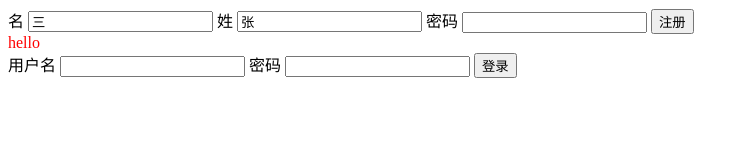
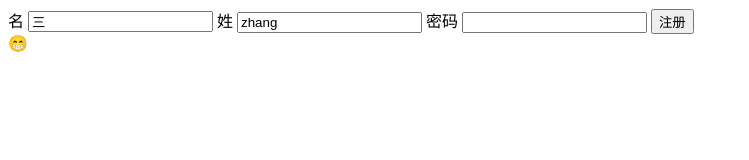
Before and after one commit to Airtoit/front-toys, a plain HTML site: page js/jquery-basics/src/index.html in a window 1280 px wide. Shown: the whole page, without its empty margins (0-749 px from the left). Drawn offline with Linux system fonts and the light colour scheme.

Commit message:
finish jquery-basics

```diff
--- a/js/jquery-basics/src/index.html
+++ b/js/jquery-basics/src/index.html
@@ -6,7 +6,7 @@
   <meta name="viewport"
     content="width=device-width, initial-scale=1.0, minimum-scale=1.0, maximum-scale=1.0, user-scalable=no">
   <meta http-equiv="X-UA-Compatible" content="ie=edge">
-  <title>jQuery 基础操作</title>
+  <title>jQuery 基本操作</title>
 </head>
 
 <body>
--- a/js/jquery-basics/src/main.js
+++ b/js/jquery-basics/src/main.js
@@ -33,9 +33,24 @@ $(document).ready(() => {
 /**
  * 3. jQuery 如何创建元素
  */
+// 通过 html string 创建元素
 let btn = $('<button type="submit">注册</button>') // 创建了一个 button 元素，此时处于JS引擎线程中，还未添加到页面中
 $('#register').append(btn) // 通知浏览器创建 btn 到页面中
 $('#login').append('<button type="submit">登录</button>') // 直接通知浏览器创建对应元素
+// 通过属性对象创建元素
+$("<a/>", {
+  html: "This is a <strong>new</strong> link",
+  "class": "new",
+  href: "foo.html"
+}).appendTo($('body'))
+// 复制元素
+$('a').clone().appendTo('body')
+// 删除元素
+$('a:eq(0)').remove()
+// 删除元素，保留元素相关数据和事件
+$('a:eq(0)').detach()
+// 清空元素内容
+$('#login').empty()
 
 /**
  * 4. jQuery 如何移动元素
@@ -49,9 +64,19 @@ $(document).ready(() => {
  */
 $('#test').attr('style', 'color: red') // 设置某个属性的值
 $('#test').attr('style') // 取出某个属性的值
-  $('#test').html() // 取出或设置html内容
-  $('#test').text() // 取出或设置text内容
+
+$('#test').html('<br/>') // 设置 html 内容
+$('#test').html() // 取出 html 内容
+
+$('#test').text('😁') // 设置 text 内容
+$('#test').text() // 取出 text 内容
+
+$('#register>input:eq(1)').val('zhang') // 设置某个表单元素的值
 $('#test').val() // 取出某个表单元素的值
-  $('#test').width() // 取出或设置某个元素的宽度
-  $('#test').height() // 取出或设置某个元素的高度
-});
+
+$('#test').width('100px') // 设置某个元素的宽度
+$('#test').width() // 取出某个元素的宽度
+
+$('#test').height('50px') // 设置某个元素的高度
+$('#test').height() // 取出某个元素的高度
+})
```
Lines whose indentation alone changed are shown as unchanged.
